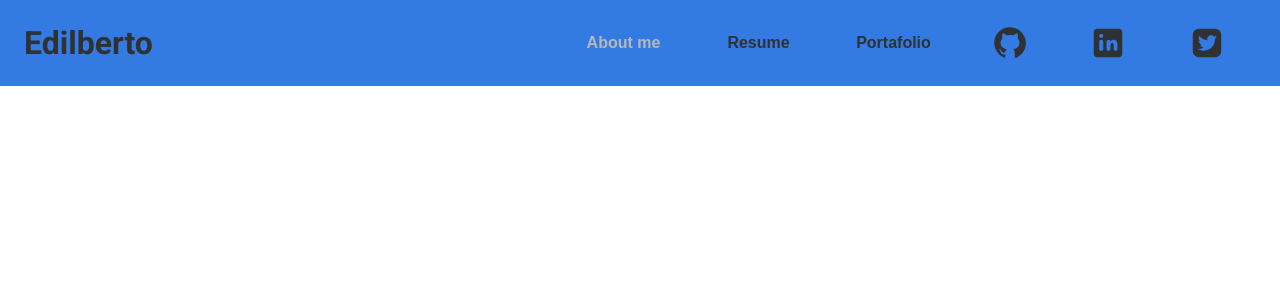
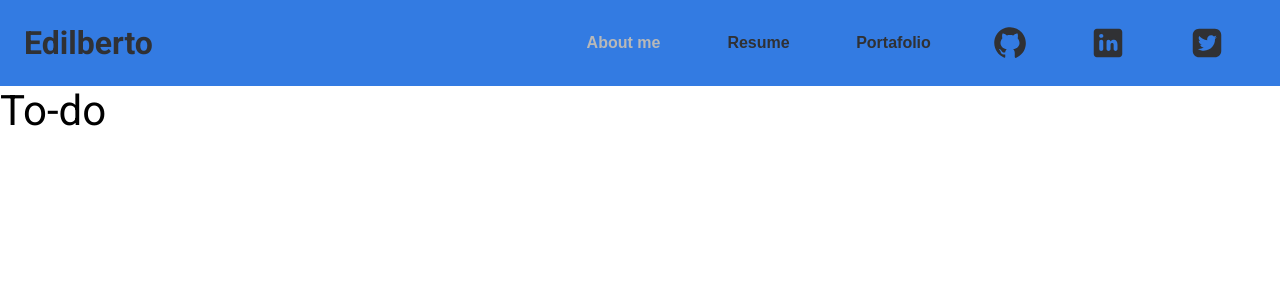
Before and after one commit to Edilberto-Vazquez/personal-page, a React app: page /personal-page/resume in a window 1280 px wide. Shown: the top 300 px of the page. Built offline with nearby package versions, Linux system fonts and the light colour scheme.

Commit message:
resume template

```diff
--- a/src/pages/Resume.jsx
+++ b/src/pages/Resume.jsx
@@ -1,7 +1,7 @@
 import React from "react";
 
 const Resume = () => {
-  return <div>resume</div>;
+  return <div className="resume">To-do</div>;
 };
 
 export default Resume;
--- a/src/styles/index.scss
+++ b/src/styles/index.scss
@@ -2,6 +2,7 @@
 
 /* pages */
 @import "./pages/about-me";
+@import "./pages/resume";
 @import "./pages/portafolio";
 
 /* components */
--- /dev/null
+++ b/src/styles/pages/_resume.scss
@@ -0,0 +1,4 @@
+.resume {
+  font-size: 42px;
+  @include page-layout-flex(true);
+}
```
